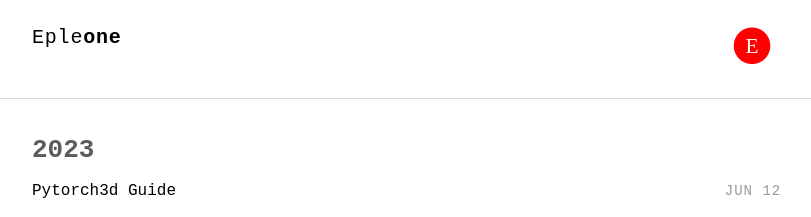
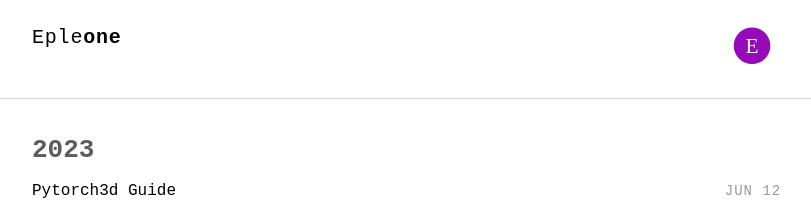
Before and after one commit to epleone/epleone.github.io, a Jekyll site: the page built from index.html, in a window 1280 px wide. Shown: the top 217 px of the page, without its empty margins (232-1043 px from the left). Built offline with Jekyll 4.4.1, drawn with Linux system fonts in a browser that asks for light colours; nearby versions of some CDN libraries; some web fonts are replaced.

Commit message:
modify nav color

```diff
--- a/_includes/nav.html
+++ b/_includes/nav.html
@@ -5,7 +5,7 @@
     <ul class="navbar">
 
       <li>
-          <a href="{{ '/about' | prepend: site.baseurl | prepend: site.url }}"  style="text-decoration: none; color: #FF0000">
+          <a href="{{ '/about' | prepend: site.baseurl | prepend: site.url }}"  style="text-decoration: none; color: #940bb7">
               <span class="fa-stack fa-lg">
                   <i class="fa fa-circle fa-stack-2x"></i>
                   <i class="fa  fa-stack-1x fa-inverse">E</i>
```
